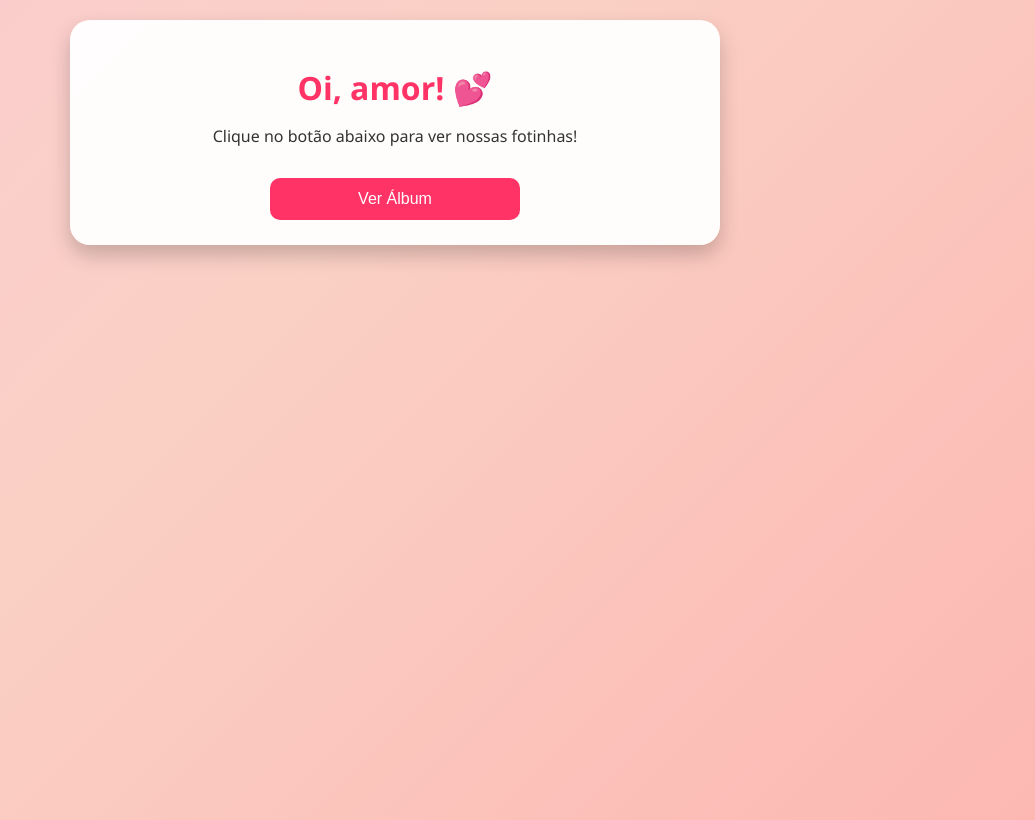
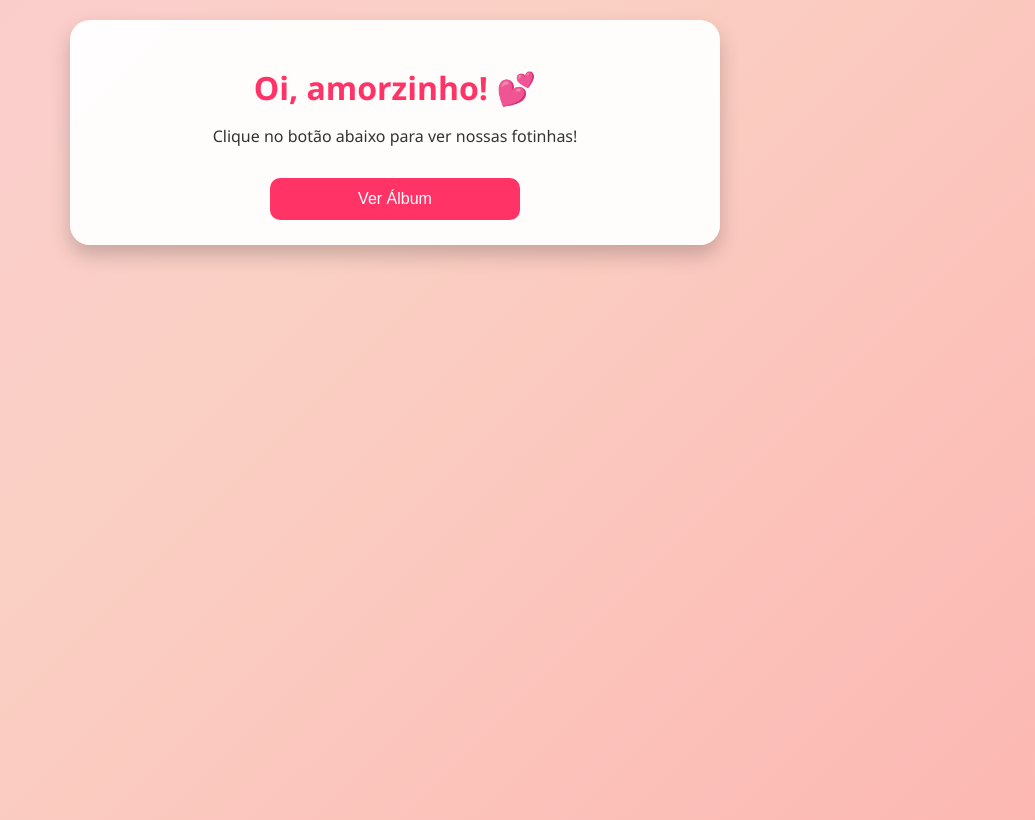
Before and after one commit to Andredebem09/mensagem, a plain HTML site: page index.html in a window 1280 px wide. Shown: the whole page, without its empty margins (245-1280 px from the left). Drawn offline with Linux system fonts and the light colour scheme.

Commit message:
atualizacao do titulo de amor para amorizinho

```diff
--- a/index.html
+++ b/index.html
@@ -9,7 +9,7 @@
 </head>
 <body>
     <div class="container">
-        <h1>Oi, amor! 💕</h1>
+        <h1>Oi, amorzinho! 💕</h1>
         <p>Clique no botão abaixo para ver nossas fotinhas!</p>
         <button id="revela">Ver Álbum</button>
 
```
